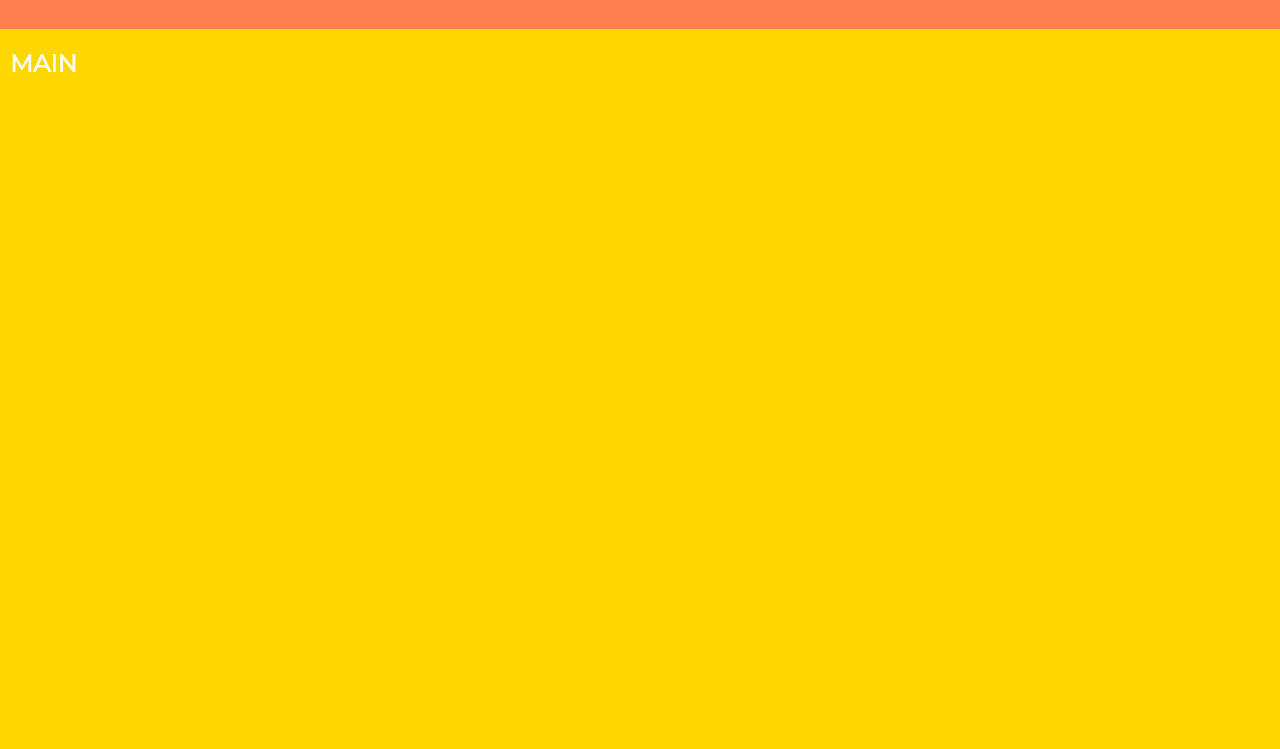
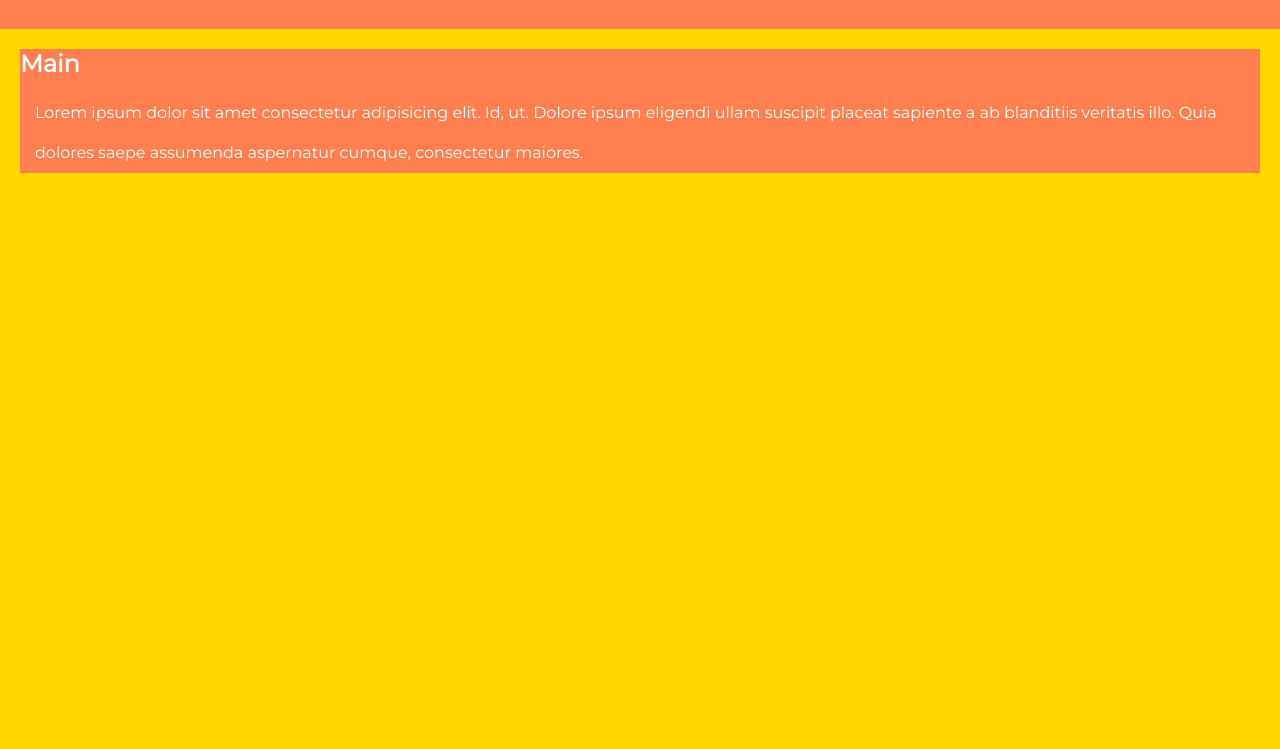
Before and after one commit to n-ste/Recipe_Website, a plain HTML site: page index.html in a window 1280 px wide. Shown: the part 51-800 px from the top of the page. Drawn offline with Linux system fonts and the light colour scheme.

Commit message:
added section to main and added placeholder paragraph added to main with styles

```diff
--- a/assets/css/style.css
+++ b/assets/css/style.css
@@ -19,13 +19,26 @@
 
 .main {
     font-family: 'Montserrat', sans-serif;
-    text-transform: uppercase;
     background-color: gold;
     color: #fff;
     height: 100vh;
     padding: 10px 0;
 }
 
+.main h1 {
+    text-transform: uppercase;
+}
+
+.main p {
+    margin: 15px;
+    line-height: 40px;
+
+}
+
+.main-container .section {
+    margin: 10px;
+    background-color: coral;
+}
 .header-container {
     margin: 0 10px;
 }
--- a/index.html
+++ b/index.html
@@ -1,11 +1,13 @@
 <!DOCTYPE html>
 <html lang="en">
+
 <head>
     <meta charset="UTF-8">
     <meta name="viewport" content="width=device-width, initial-scale=1.0">
     <link rel="stylesheet" href="assets/css/style.css">
     <title>Recipe Website</title>
 </head>
+
 <body>
     <header class="header">
         <div class="header-container">
@@ -14,11 +16,17 @@
     </header>
     <main class="main">
         <div class="main-container">
-            <h2>Main</h2>
+            <section class="section">
+                <h2>Main</h2>
+                <p>Lorem ipsum dolor sit amet consectetur adipisicing elit. Id, ut. Dolore ipsum eligendi ullam suscipit
+                    placeat sapiente a ab blanditiis veritatis illo. Quia dolores saepe assumenda aspernatur cumque,
+                    consectetur maiores.</p>
+            </section>
         </div>
     </main>
     <footer class="footer">
         <h2>Footer</h2>
     </footer>
 </body>
+
 </html>
```
